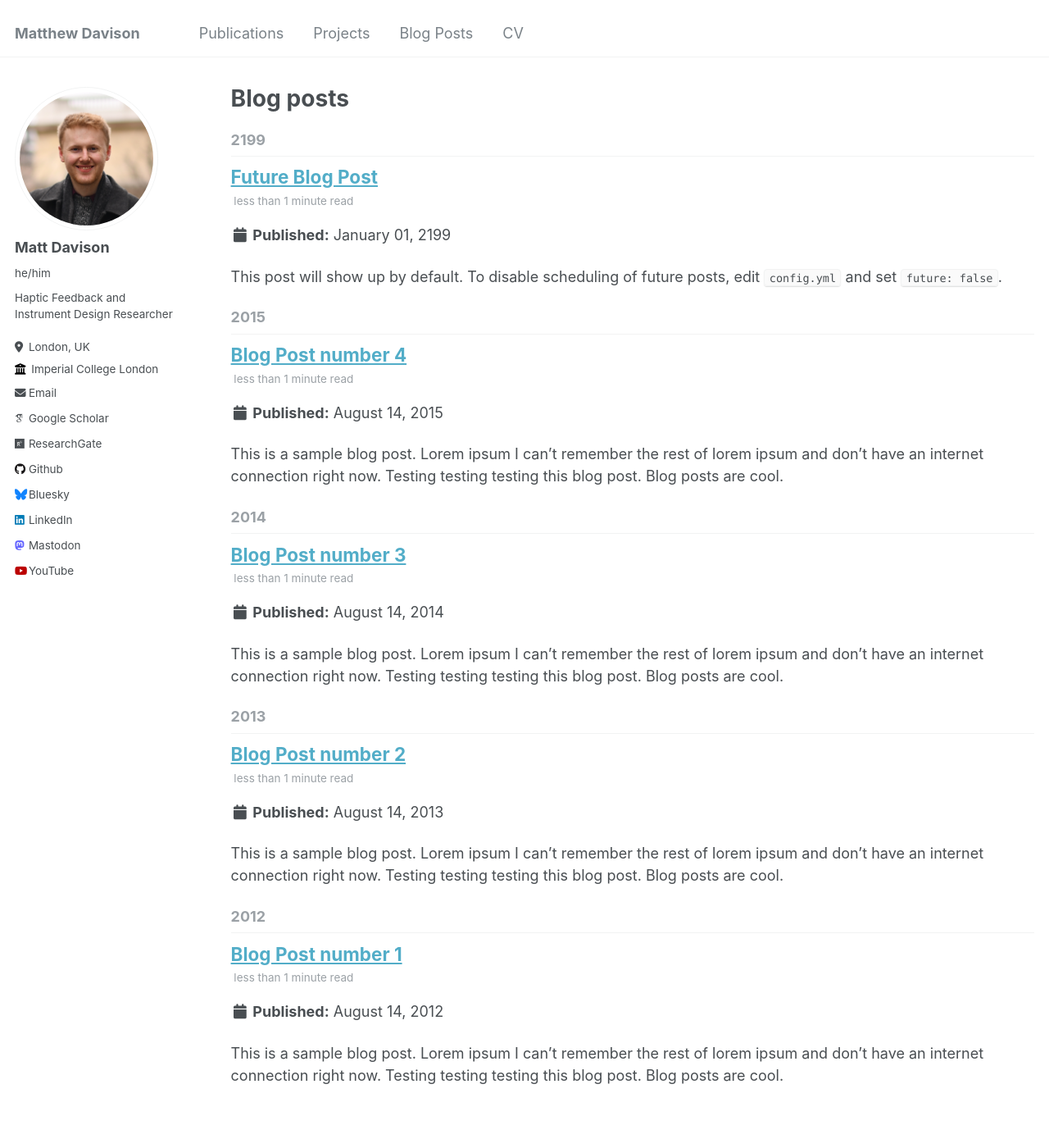
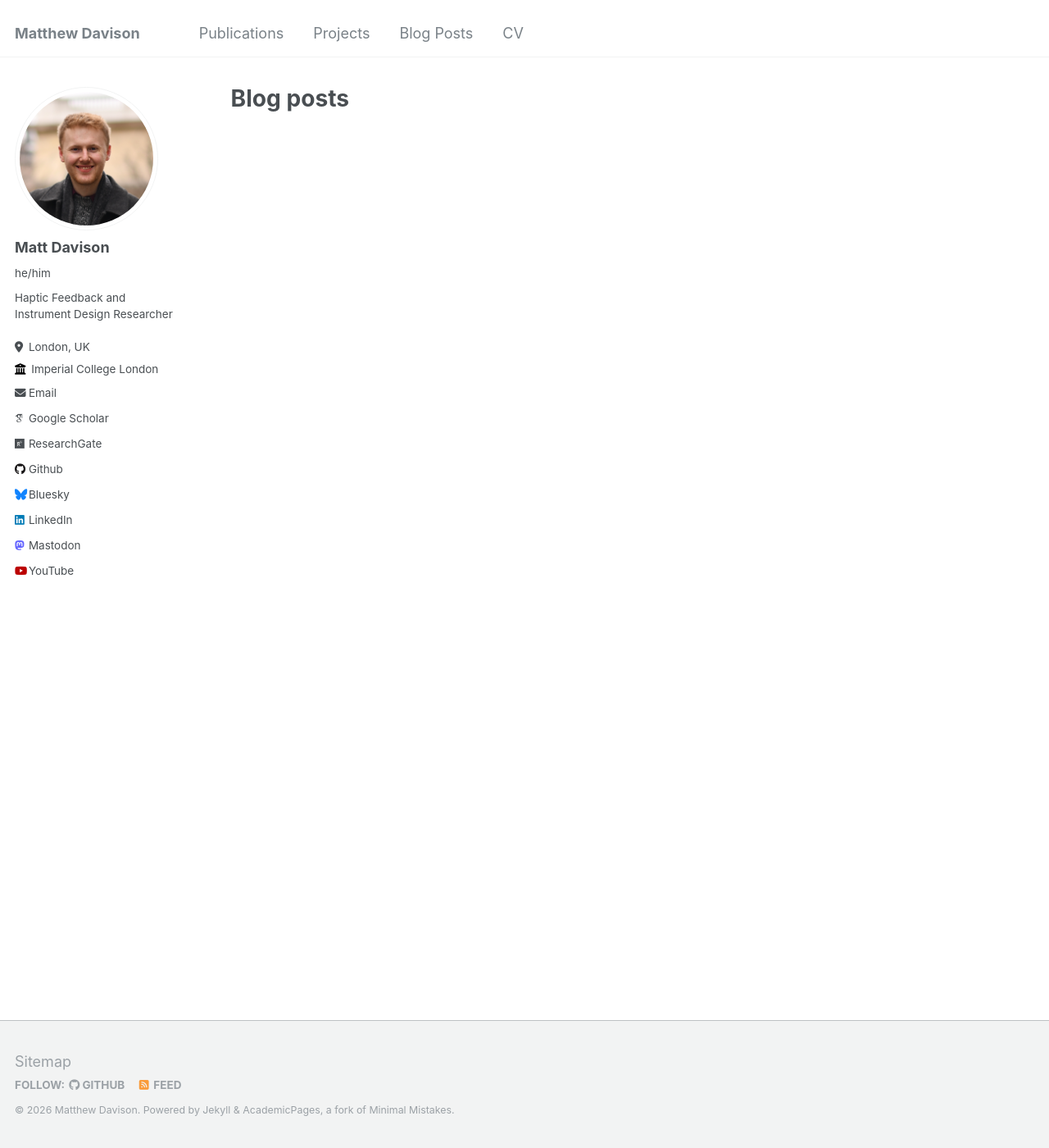
Before and after one commit to davisonaudio/davisonaudio.github.io, a Jekyll site: the page built from _pages/year-archive.html, in a window 1280 px wide and 1400 px high. Shown: the whole window at 82% size. Built offline with Jekyll 4.4.1, drawn with Linux system fonts in a browser that asks for light colours; some web fonts are replaced.

Commit message:
Added CV info, deleted dummy blog and portfolio posts, changes portfolio to projects

```diff
--- a/_pages/cv.md
+++ b/_pages/cv.md
@@ -18,34 +18,18 @@ Education
 Work
 ======
 * Graduate Teaching Assistant, Imperial College London, UK,  10/2023 - present
+  * Assisting with delivery of labs for Physical Computing and Electronics 2 modules (both 2nd year undergraduate).
+  * Assessment including marking of lab orals, presentations, portfolios and exams (including other modules such as Computing 1 and Materials).
 
 * Embedded Software Engineer, DiGiCo UK Ltd., UK, 07/2021 - 08/2023
-  *
-  *
-  *
+  * Development of C and C++ for digital mixing consoles for live sound.
+  * Design and upkeep of systems running on various platforms (NXP iMX RT, Xilinx Zynq, etc.) using baremetal, FreeRTOS, embedded Linux.
+  * Schematic review, use of standard testin equipment (oscilloscopes, Audio Precision, etc.)
 
 * Software Test Engineer, DiGiCo UK Ltd., UK, 07/2019 - 07/2020
-  *
-
-
-
-Skills
-======
-* Skill 1
-* Skill 2
-  * Sub-skill 2.1
-  * Sub-skill 2.2
-  * Sub-skill 2.3
-* Skill 3
 
 Publications
 ======
   <ul>{% for post in site.publications reversed %}
     {% include archive-single-cv.html %}
   {% endfor %}</ul>
-
-Talks
-======
-  <ul>{% for post in site.talks reversed %}
-    {% include archive-single-talk-cv.html  %}
-  {% endfor %}</ul>
--- a/_pages/portfolio.html
+++ b/_pages/projects.html
@@ -1,7 +1,7 @@
 ---
 layout: archive
-title: "Portfolio"
-permalink: /portfolio/
+title: "Projects"
+permalink: /projects/
 author_profile: true
 ---
 
--- a/_posts/2013-08-14-blog-post-2.md
+++ /dev/null
@@ -1,20 +0,0 @@
----
-title: 'Blog Post number 2'
-date: 2013-08-14
-permalink: /posts/2013/08/blog-post-2/
-tags:
-  - cool posts
-  - category1
-  - category2
----
-
-This is a sample blog post. Lorem ipsum I can't remember the rest of lorem ipsum and don't have an internet connection right now. Testing testing testing this blog post. Blog posts are cool.
-
-Headings are cool
-======
-
-You can have many headings
-======
-
-Aren't headings cool?
-------
--- a/_posts/2014-08-14-blog-post-3.md
+++ /dev/null
@@ -1,20 +0,0 @@
----
-title: 'Blog Post number 3'
-date: 2014-08-14
-permalink: /posts/2014/08/blog-post-3/
-tags:
-  - cool posts
-  - category1
-  - category2
----
-
-This is a sample blog post. Lorem ipsum I can't remember the rest of lorem ipsum and don't have an internet connection right now. Testing testing testing this blog post. Blog posts are cool.
-
-Headings are cool
-======
-
-You can have many headings
-======
-
-Aren't headings cool?
-------
--- a/_posts/2199-01-01-future-post.md
+++ /dev/null
@@ -1,11 +0,0 @@
----
-title: 'Future Blog Post'
-date: 2199-01-01
-permalink: /posts/2012/08/blog-post-4/
-tags:
-  - cool posts
-  - category1
-  - category2
----
-
-This post will show up by default. To disable scheduling of future posts, edit `config.yml` and set `future: false`.
```
Also changed, not shown: _posts/2015-08-14-blog-post-4.md (deleted, +0 -20 lines), _drafts/2012-08-14-blog-post-1.md (renamed from _posts/2012-08-14-blog-post-1.md), _drafts/portfolio-1.md (renamed from _portfolio/portfolio-1.md), _drafts/portfolio-2.html (renamed from _portfolio/portfolio-2.html).
